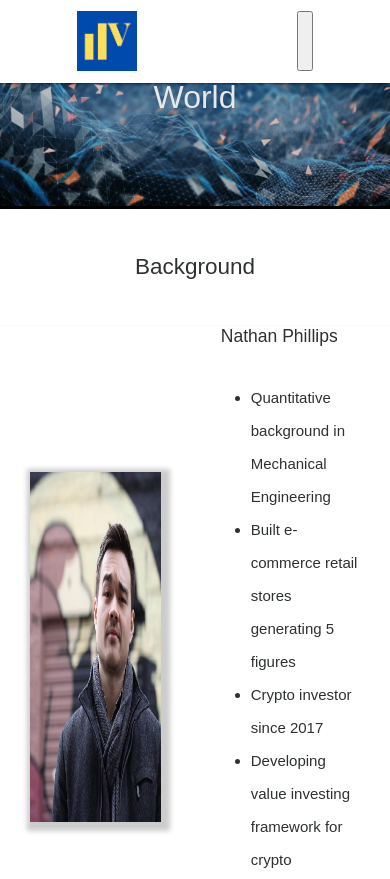
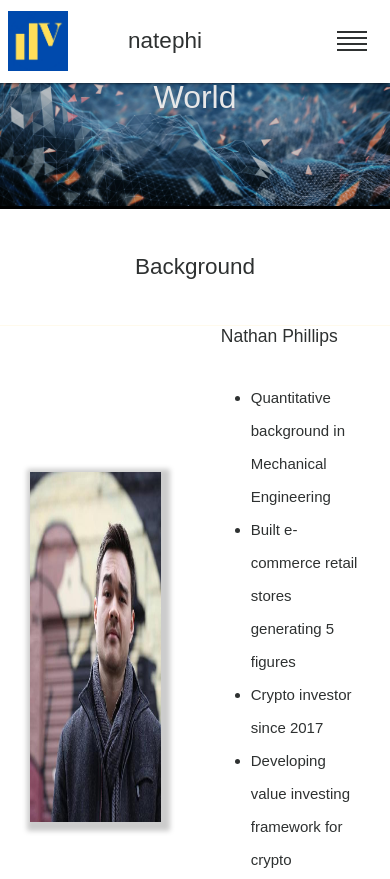
Before and after one commit to natephi/natephi.github.io, a plain HTML site: page index.html in a window 390 px wide. Shown: the top 879 px of the page. Drawn offline with Linux system fonts and the light colour scheme; a web font is replaced by a local one.

Commit message:
getting header drop down button sorted

```diff
--- a/index.html
+++ b/index.html
@@ -16,7 +16,7 @@
 <div class="container">
 
     <img class="logo" src="./resources/images/logo.png"/>
-
+<h2>natephi</h2>
     <nav class="main-header-menu dropdown-menu">
         <ul style="height: 0px;">
 <li><a href="#profilelink" class="dropdown-menu-item">Background</a></li>
@@ -33,12 +33,12 @@
             <li><a href="#con">Contact</a></li>
         </ul>
     </nav>
-    <button class="main-header-dropdown-button" onclick="toggleDropdownMenu(1)">
+    <div class="main-header-dropdown-button" onclick="toggleDropdownMenu(1)">
         <div class="stripes"></div>
         <div class="stripes"></div>
         <div class="stripes"></div>
         <div class="stripes"></div>
-    </button>
+    </div>
 
 </div>
     </header>
--- a/resources/css/style.css
+++ b/resources/css/style.css
@@ -7,7 +7,7 @@ body {
 .main-header {
     display: flex;
     align-items: center;
-    justify-content: space-evenly;
+    justify-content: center;
     padding: 0.75rem;
     background-color: white;
     flex-flow: row nowrap;
@@ -17,26 +17,28 @@ body {
     width: 100%;
     box-shadow:0 0 3px var(--main-header-shadow-color);
     transition: var(--main-header-transition);
-    text-transform: capitalize;
     }
 
 .container {
     display: flex;
     flex-flow: row nowrap;
+    align-items: center;
+    align-content: center;
+    justify-content: center;
+    gap: 4rem;
+
    }
 
   .main-header-menu {
     display:none;
-    font-weight:100;
-    width:var(--main-header-menu-width);
-    margin:20px
 }
+
 
 .main-header-menu ul {
     display:flex;
     justify-content:center;
-    height:100%;
-    width:100%;
+    width: 100%;
+
     list-style-type:none
 }
 
@@ -46,7 +48,6 @@ body {
     justify-content:center;
     background:var(--main-header-secondary-color);
     color:var(--main-header-quaternary-color);
-    border:1px solid var(--main-header-tertiary-color);
     width:var(--main-header-menu-button-width);
     height:var(--main-header-menu-button-height);
     border-radius:5px;
@@ -55,8 +56,9 @@ body {
 }
 
 .main-header-menu a:hover {
-    background:var(--main-header-tertiary-color);
-    box-shadow:0px 0px 10px 0px var(--main-header-shadow-color)
+
+    box-shadow:0px 0px 10px 0px var(--main-header-shadow-color);
+    border-radius: 5px;
   }
 
 
@@ -70,18 +72,59 @@ body {
     display:flex;
     flex-direction:column;
     align-items: center;
-        position:absolute;
+    position: absolute;
     height:0;
-        top:70px;
+    top:80px;
     left:0;
+    background:var(--main-header-secondary-color);
+    overflow:hidden;
+    transition:var(--main-header-transition);
+    box-shadow:0 0 3px var(--main-header-shadow-color);
+
+ }
+
+.dropdown-menu a {
+    height: calc(2rem * 2.6);
+    width: 100%;
+    margin: 0;
+    border: none;
+    border-radius: unset;
+
+}
+
+.dropdown-menu a:hover {
+    box-shadow:unset
+
+}
+
+.main-header-dropdown-button {
+    display:flex;
+    flex-direction:column;
+    justify-content:center;
+    align-items:center;
+    height: 2rem;
+    min-width: 4rem;
+    border-radius:5px;
+    cursor:pointer;
+    transition:var(--main-header-transition)
+    }
+
+.main-header-dropdown-button:hover {
  background:rgba(232, 236, 241, 1);
-        overflow:hidden;
-        transition:var(--main-header-transition)
+ box-shadow:0 0 3px var(--main-header-shadow-color);
+}
+
+
+.main-header-dropdown-button .stripes {
+    background:var(--main-header-quaternary-color);
+    height:2px;
+    min-width:30px;
+    margin: 2px 0;
         }
 
 @media(min-width:768px) {
     .main-header-menu {
-    display:flex
+    display: flex;
 }
 
    .dropdown-menu {
@@ -89,13 +132,27 @@ body {
 }
 
   .main-header-dropdown-button {
-   display:none
+   display: none;
 }
+
+.main-header h2 {
+    display: none;
 }
 
 header img {
     height: 4rem;
     margin-right: 8rem;
+}
+
+}
+
+button {
+    cursor:pointer;
+}
+
+header img {
+    height: 4rem;
+
 }
 
 header nav {
```
Lines whose indentation alone changed are shown as unchanged.
